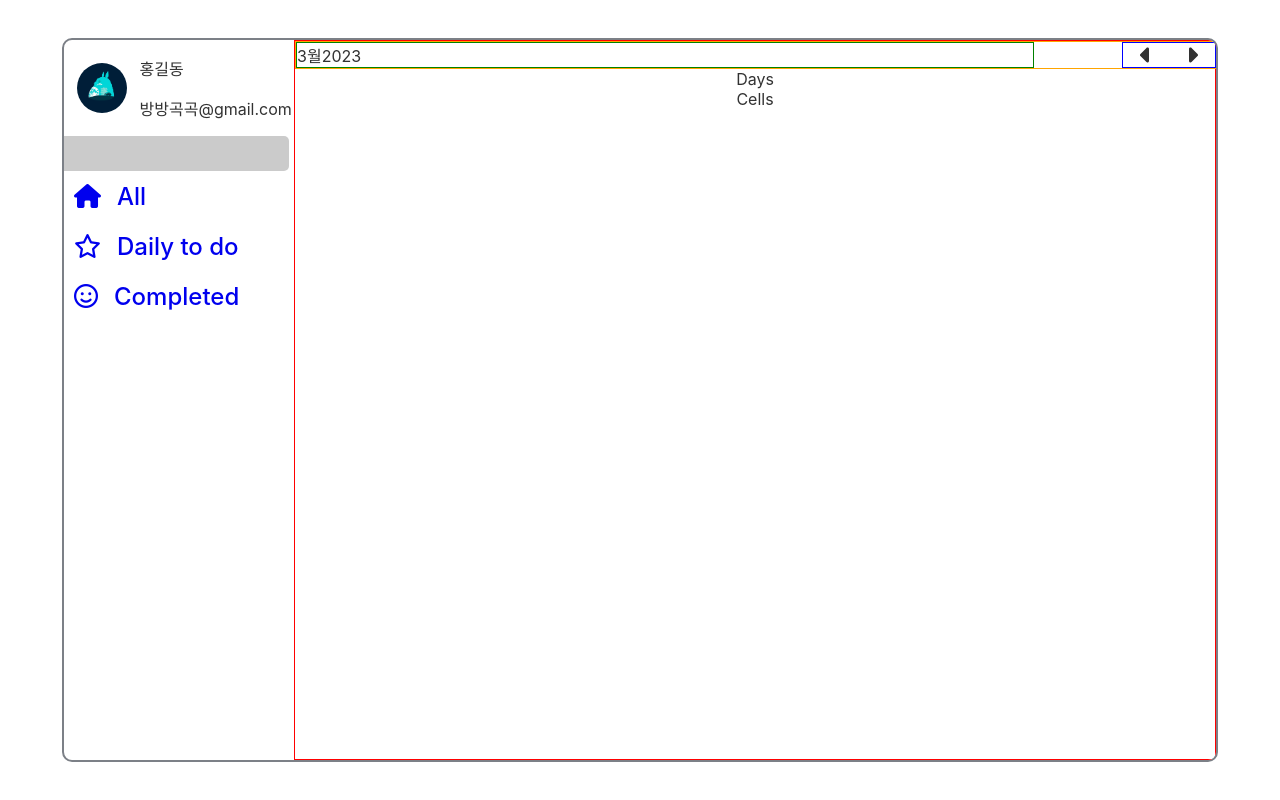
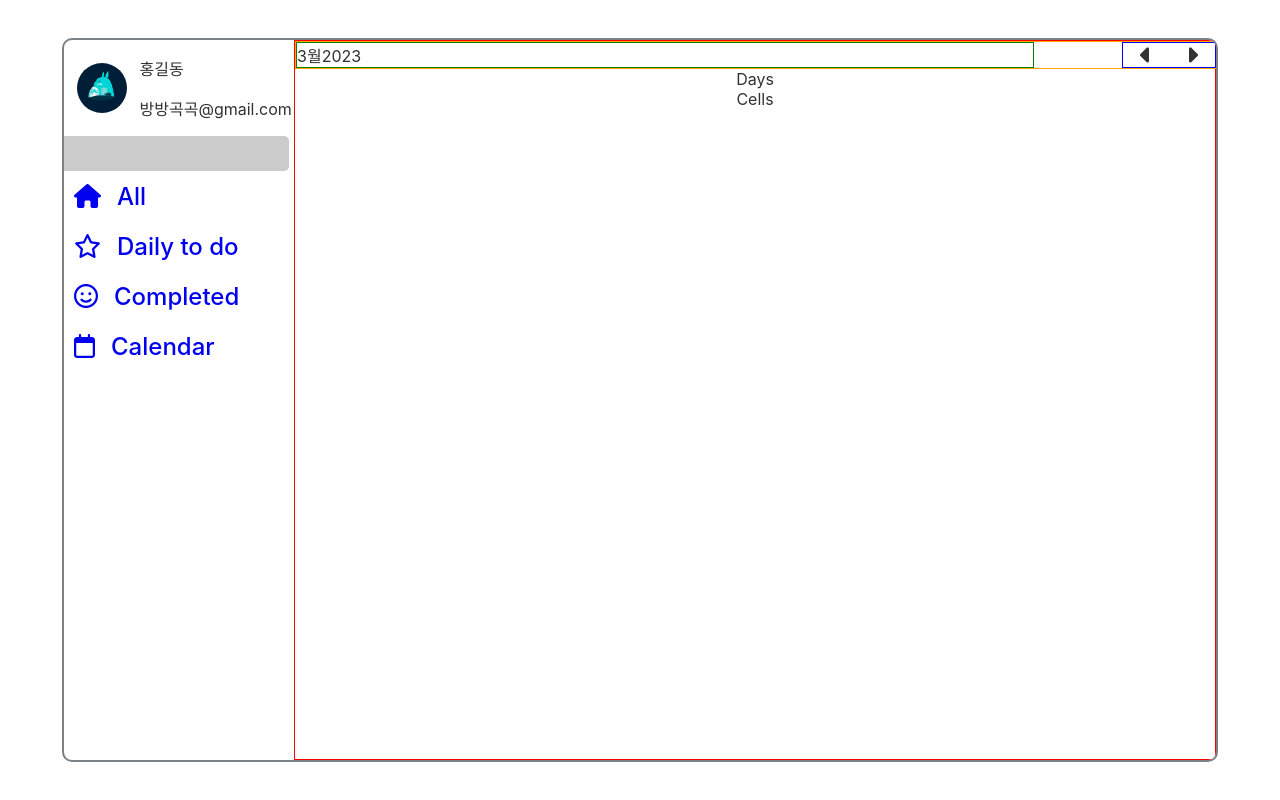
Before and after one commit to Rosevilleage/todo-list, a React (Create React App) app: page /calendar in a window 1280 px wide. Built offline with nearby package versions, Linux system fonts and the light colour scheme.

Commit message:
STYLE : Font Awesome React SVG 적용

```diff
--- a/src/Page/Header.js
+++ b/src/Page/Header.js
@@ -2,6 +2,8 @@
 import styled from "styled-components";
 import UserInfo from "../component/UserInfo";
 import { NavLink } from "react-router-dom";
+import { FontAwesomeIcon } from "@fortawesome/react-fontawesome";
+import { faCalendar } from "@fortawesome/free-regular-svg-icons";
 
 const HeaderContainer = styled.header`
 	height: 100%;
@@ -72,6 +74,12 @@ export default function Header() {
 					<div>Completed</div>
 					</Button>
 				</NavStyle>
+				<NavStyle to={'/calendar'}>
+					<Button>
+					<Icon><FontAwesomeIcon icon={faCalendar} /></Icon>
+					<div>Calendar</div>
+					</Button>
+				</NavStyle>
 			</Nav>
 		</HeaderContainer>
 	)
```
